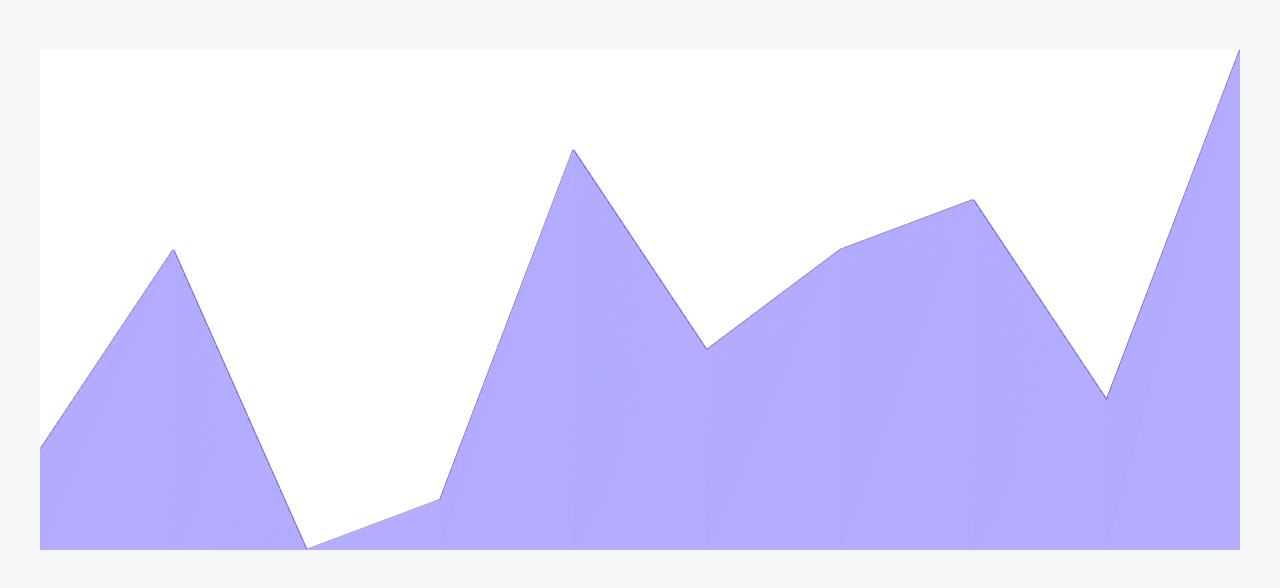
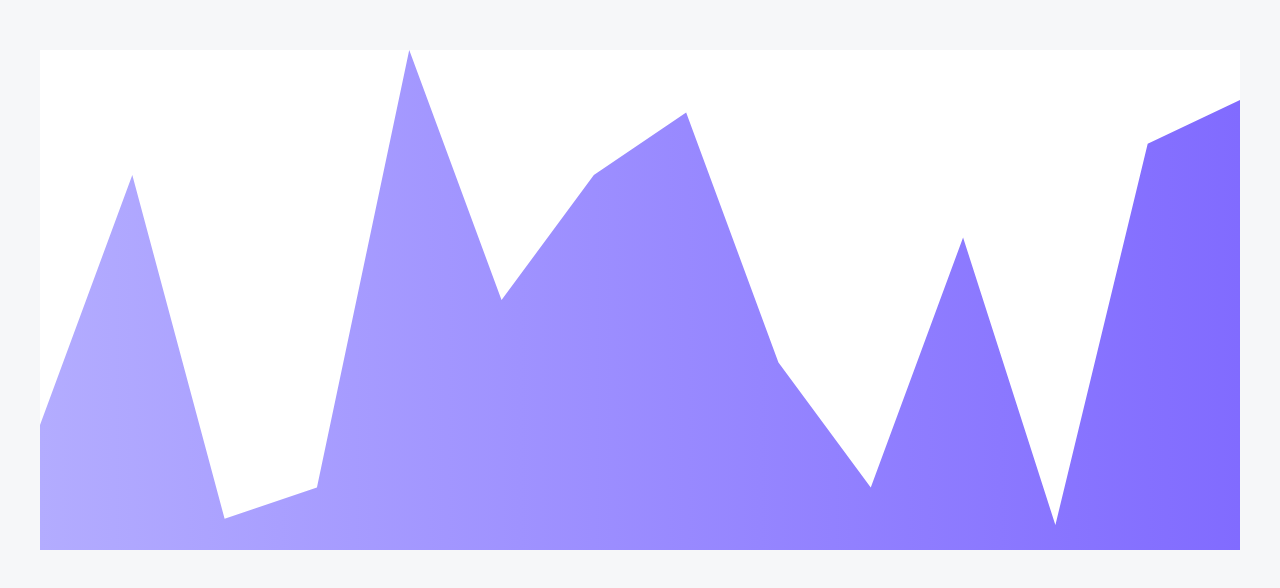
Before and after one commit to kingsjw/graph, a plain HTML site: page index.html in a window 1280 px wide. Drawn offline with Linux system fonts and the light colour scheme.

Commit message:
clip 써서 색칠

```diff
--- a/index.html
+++ b/index.html
@@ -12,5 +12,5 @@
 		<canvas id="graph"></canvas>
 	</div>
 </body>
-<script src="./js/index.js"></script>
+<script src="./js/index2.js"></script>
 </html>
--- a/js/index.js
+++ b/js/index.js
@@ -7,10 +7,11 @@
 			this.ctx = canvas.getContext('2d');
 			this.ctx.lineWidth = 1;
 			this.ctx.lineCap = 'round';
+			this.ctx.globalCompositeOperation='destination-over';
 			this.cw = canvas.width;
 			this.ch = canvas.height;
 			this.location = [];
-			this.priceData = [20000, 60000, 0, 10000, 80000, 40000, 60000, 70000, 30000, 100000];
+			this.priceData = [20000, 60000, 5000, 10000, 80000, 40000, 60000, 70000, 30000, 10000, 50000, 4000, 65000, 72000];
 			this.kan = this.cw / (this.priceData.length - 1);
 			this.setLocation();
 		}
@@ -52,14 +53,16 @@
 			this.ctx.fillStyle = this.fillColor;
 			this.ctx.save();
 			this.ctx.beginPath();
-			console.log(this.cnt);
-			console.log(`1: (${this.nowX}, ${this.nowY}), 2: (${this.nowX + this.x1}, ${eval(`${this.nowY}${this.dir}1`)}), 3: (${this.nowX + this.x1}, ${this.ch}), 4: (0, ${this.ch})`)
+			// console.log(this.cnt);
+			// console.log(`1: (${this.nowX}, ${this.nowY}), 2: (${this.nowX + this.x1}, ${eval(`${this.nowY}${this.dir}1`)}), 3: (${this.nowX + this.x1}, ${this.ch}), 4: (0, ${this.ch})`)
 			this.ctx.lineTo(this.nowX.toFixed(0), this.nowY.toFixed(0));
 			this.ctx.lineTo((this.nowX + this.x1).toFixed(0), eval(`${this.nowY}${this.dir}1`).toFixed(0));
 			this.ctx.lineTo((this.nowX + this.x1).toFixed(0), this.ch.toFixed(0));
 			this.ctx.lineTo(this.x.toFixed(0), this.ch.toFixed(0));
 			this.ctx.closePath();
 			this.ctx.fill();
+			// this.ctx.clip();
+			// this.ctx.restore();
 		}
 		* run() {
 			for (let x = 0; x < 300; x += 1) {
@@ -81,13 +84,10 @@
 				}
 				this.x1 = this.kan / 300;
 				for await (const f of this.run()) {
-					// console.log(this.nowX, this.nowY);
 					this.fill();
 					this.nowX += this.x1;
 					this.nowY = this.nowY + ((this.nextY - this.y) / 300);
 				}
-				// console.log('현재 x 좌표: ', this.nowX);
-				// console.log('다음');
 				this.cnt += 1;
 				this.x = this.location[this.cnt - 1].x;
 				this.y = this.location[this.cnt - 1].y;
--- /dev/null
+++ b/js/index2.js
@@ -0,0 +1,94 @@
+(() => {
+	class Init {
+		constructor() {
+			const canvas = document.querySelector('#graph');
+			canvas.width = 1200;
+			canvas.height = 500;
+			this.ctx = canvas.getContext('2d');
+			this.ctx.lineWidth = 1;
+			this.ctx.lineCap = 'round';
+			this.ctx.globalCompositeOperation='destination-over';
+			this.cw = canvas.width;
+			this.ch = canvas.height;
+			this.location = [];
+			this.priceData = [20000, 60000, 5000, 10000, 80000, 40000, 60000, 70000, 30000, 10000, 50000, 4000, 65000, 72000];
+			this.setLocation();
+			this.grd = this.ctx.createLinearGradient(0, 0, this.cw, 0);
+			this.grd.addColorStop(0, "#B3ACFF");
+			this.grd.addColorStop(1, "#816bff");
+		}
+		setLocation() {
+			let x = 0; // 그래프의 x좌표
+			const padding = this.cw / (this.priceData.length - 1);
+			const dataOfpx1 = this.ch / Math.max(...this.priceData); // y좌표 1px 당 data값
+			for (let cnt = 0; cnt < this.priceData.length; cnt += 1) {
+				const yPX = 500 - (this.priceData[cnt] * dataOfpx1);
+				this.location.push(
+					{
+						x: x,
+						y: yPX,
+					}
+				);
+				x = x + padding;
+			}
+		}
+		clear() {
+			this.ctx.clearRect(0, 0, this.cw, this.ch);
+		}
+	}
+	class Polygon extends Init {
+		constructor() {
+			super();
+			this.lineColor = 'rgba(0,0,0,0)';
+			this.fillColor = '#B3ACFF';
+			this.cnt = 1;
+			this.x = 0;
+			this.y = this.ch;
+
+		}
+		fill() {
+			this.ctx.beginPath();
+			this.ctx.fillStyle = this.grd;
+			this.ctx.moveTo(0, 0);
+			this.ctx.lineTo(this.x, 0);
+			this.ctx.lineTo(this.x, this.y);
+			this.ctx.lineTo(0, this.y);
+			this.ctx.closePath();
+			this.ctx.fill();
+		}
+		animate() {
+			if (this.x < this.cw) {
+				requestAnimationFrame(() => {
+					this.animate();
+				});
+			}
+			this.clear();
+			this.ctx.save();
+			this.display();
+			this.ctx.save();
+			this.ctx.clip();
+			this.fill();
+			this.ctx.restore();
+			this.x += 10;
+		}
+		display() {
+			this.ctx.strokeStyle = this.lineColor;
+			this.ctx.beginPath();
+			this.ctx.moveTo(0, this.location[0].y);
+			for (let x = 1; x < this.location.length; x += 1) {
+				this.ctx.lineTo(this.location[x - 1].x, this.location[x - 1].y);
+				this.ctx.lineTo(this.location[x].x, this.location[x].y);
+			}
+			this.ctx.lineTo(this.cw, this.ch);
+			this.ctx.lineTo(0, this.ch);
+			this.ctx.lineTo(0, this.location[0].y);
+			this.ctx.closePath();
+			this.ctx.stroke();
+		}
+	}
+
+	window.onload = () => {
+		let polygon = new Polygon();
+		polygon.animate();
+	};
+})();
```
